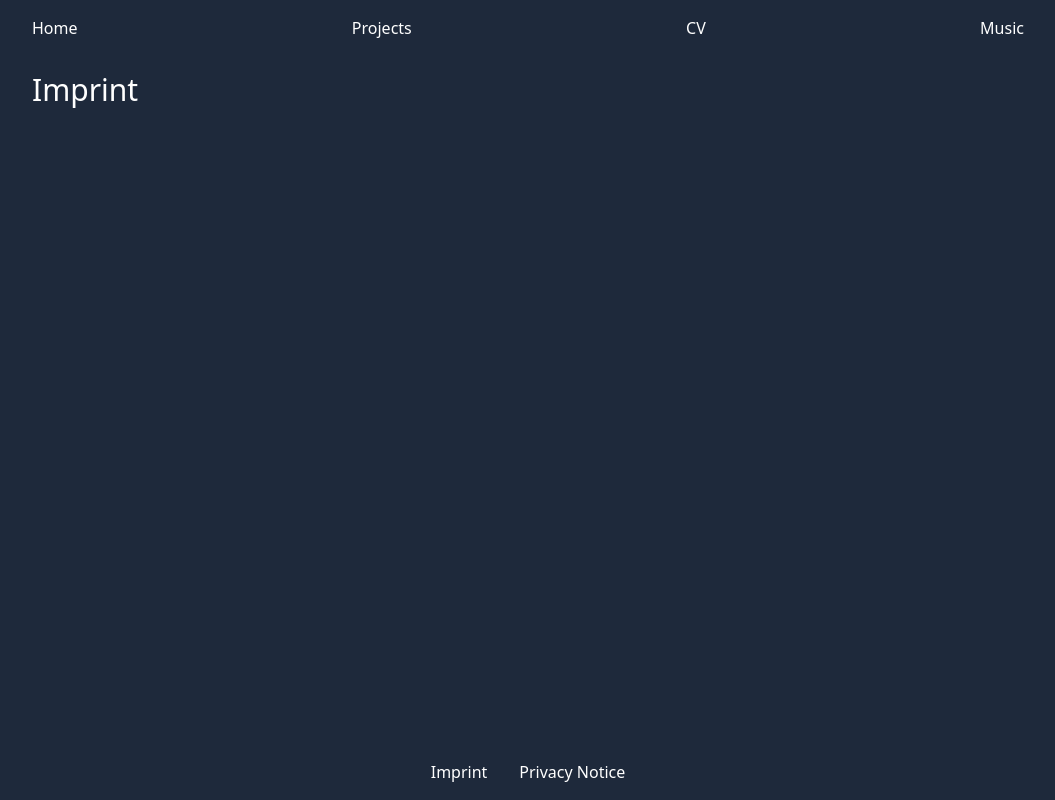
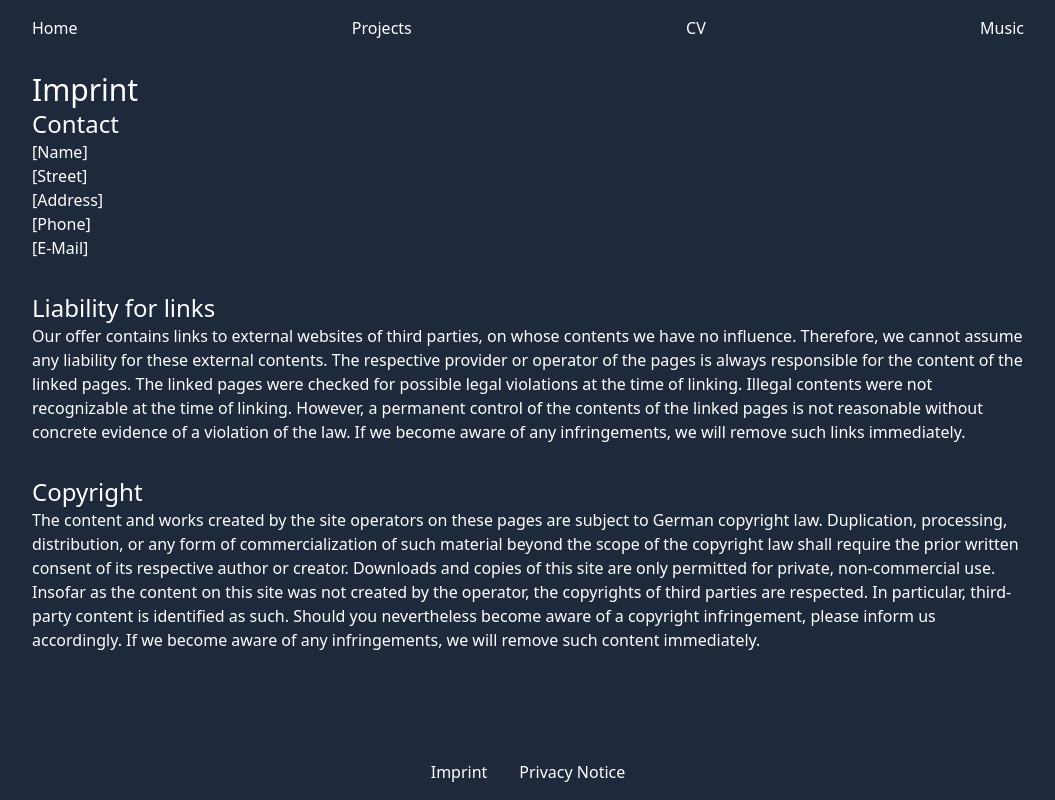
Before and after one commit to kilianmandscharo/portfolio_v2, a Next.js app: page /imprint in a window 1280 px wide. Shown: the whole page, without its empty margins (112-1167 px from the left). Built offline with nearby package versions, Linux system fonts and the light colour scheme.

Commit message:
Add content to imprint section

```diff
--- a/app/imprint/page.tsx
+++ b/app/imprint/page.tsx
@@ -1,5 +1,49 @@
 import H1 from "@/components/H1";
+import H2 from "@/components/H2";
 
 export default function Imprint() {
-  return <H1>Imprint</H1>;
+  return (
+    <>
+      <H1>Imprint</H1>
+      <div className="mb-8">
+        <H2>Contact</H2>
+        <p>[Name]</p>
+        <p>[Street]</p>
+        <p>[Address]</p>
+        <p>[Phone]</p>
+        <p>[E-Mail]</p>
+      </div>
+      <div className="mb-8">
+        <H2>Liability for links</H2>
+        <p>
+          Our offer contains links to external websites of third parties, on
+          whose contents we have no influence. Therefore, we cannot assume any
+          liability for these external contents. The respective provider or
+          operator of the pages is always responsible for the content of the
+          linked pages. The linked pages were checked for possible legal
+          violations at the time of linking. Illegal contents were not
+          recognizable at the time of linking. However, a permanent control of
+          the contents of the linked pages is not reasonable without concrete
+          evidence of a violation of the law. If we become aware of any
+          infringements, we will remove such links immediately.
+        </p>
+      </div>
+      <div>
+        <H2>Copyright</H2>
+        <p>
+          The content and works created by the site operators on these pages are
+          subject to German copyright law. Duplication, processing,
+          distribution, or any form of commercialization of such material beyond
+          the scope of the copyright law shall require the prior written consent
+          of its respective author or creator. Downloads and copies of this site
+          are only permitted for private, non-commercial use. Insofar as the
+          content on this site was not created by the operator, the copyrights
+          of third parties are respected. In particular, third-party content is
+          identified as such. Should you nevertheless become aware of a
+          copyright infringement, please inform us accordingly. If we become
+          aware of any infringements, we will remove such content immediately.
+        </p>
+      </div>
+    </>
+  );
 }
```
